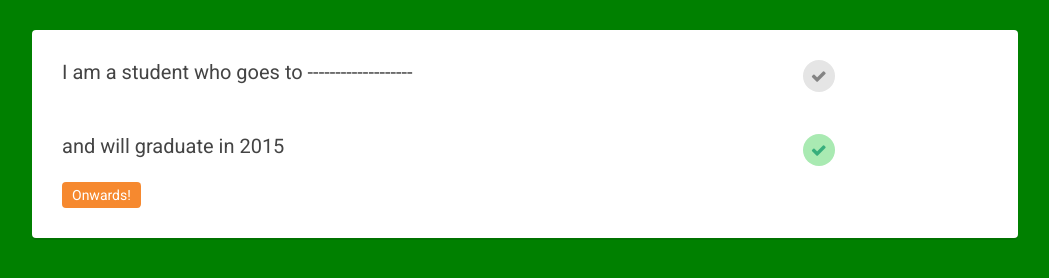
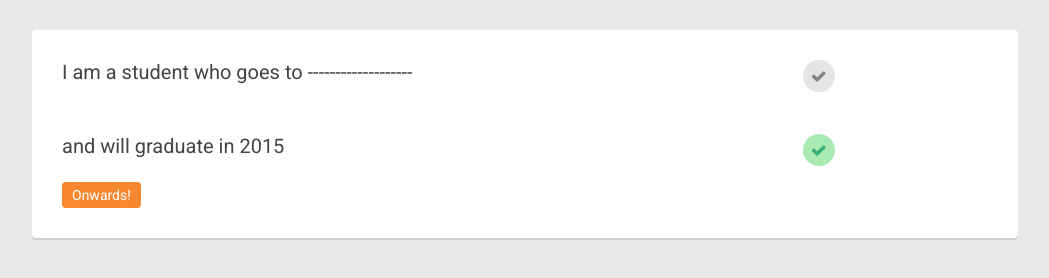
Before and after one commit to jennsager/alert, a plain HTML site: page index.html in a window 1280 px wide. Shown: the whole page, without its empty margins (115-1164 px from the left). Drawn offline with nearby package versions, Linux system fonts and the light colour scheme.

Commit message:
changed bg to grey

```diff
--- a/style.css
+++ b/style.css
@@ -1,6 +1,6 @@
 
 body{
-	background-color: green;
+	background-color:#e8e8e8;
 	font-family: 'Roboto', sans-serif;
 	font-size:16px;
 	color: #444;
```
